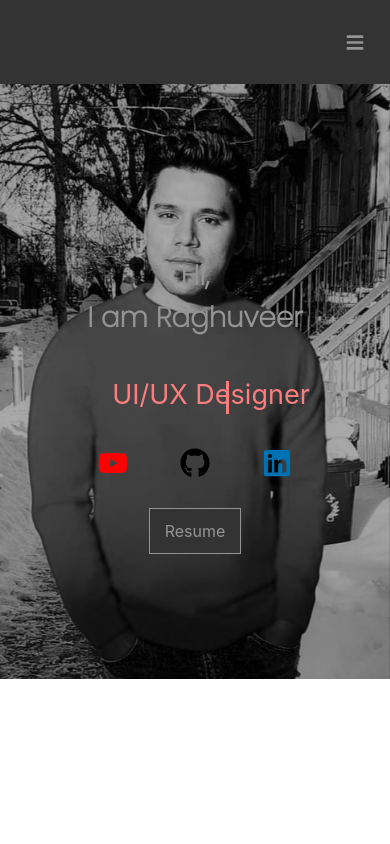
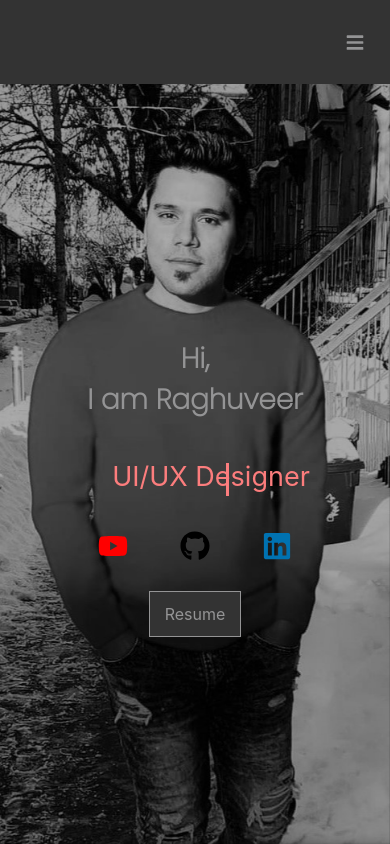
Before and after one commit to Coderman136/rv-portfolio-client, a React (Create React App) app: page / in a window 390 px wide. Built offline with nearby package versions, Linux system fonts and the light colour scheme; a web font is replaced by a local one.

Commit message:
make it better

```diff
--- a/public/index.html
+++ b/public/index.html
@@ -2,6 +2,7 @@
 <html lang="en">
   <head>
     <meta charset="utf-8" />
+    <base href="/">
     <link rel="icon" href="%PUBLIC_URL%/favicon.ico" />
     <meta name="viewport" content="width=device-width, initial-scale=1" />
     <meta name="theme-color" content="#000000" />
--- a/src/components/Home/style.css
+++ b/src/components/Home/style.css
@@ -174,11 +174,10 @@
 
  .home {
   background: url('my_picture_5.jpg') no-repeat center center fixed; ;
-    -webkit-background-size: cover;
+    /* -webkit-background-size: cover;
   -moz-background-size: cover;
-  -o-background-size: cover;
+  -o-background-size: cover; */
   background-size: cover;
-  height: 595px;
  }
 
  .unbackgrounded {
```
Also changed, not shown: 2 other files (tests, documents, lock files or other folders).
